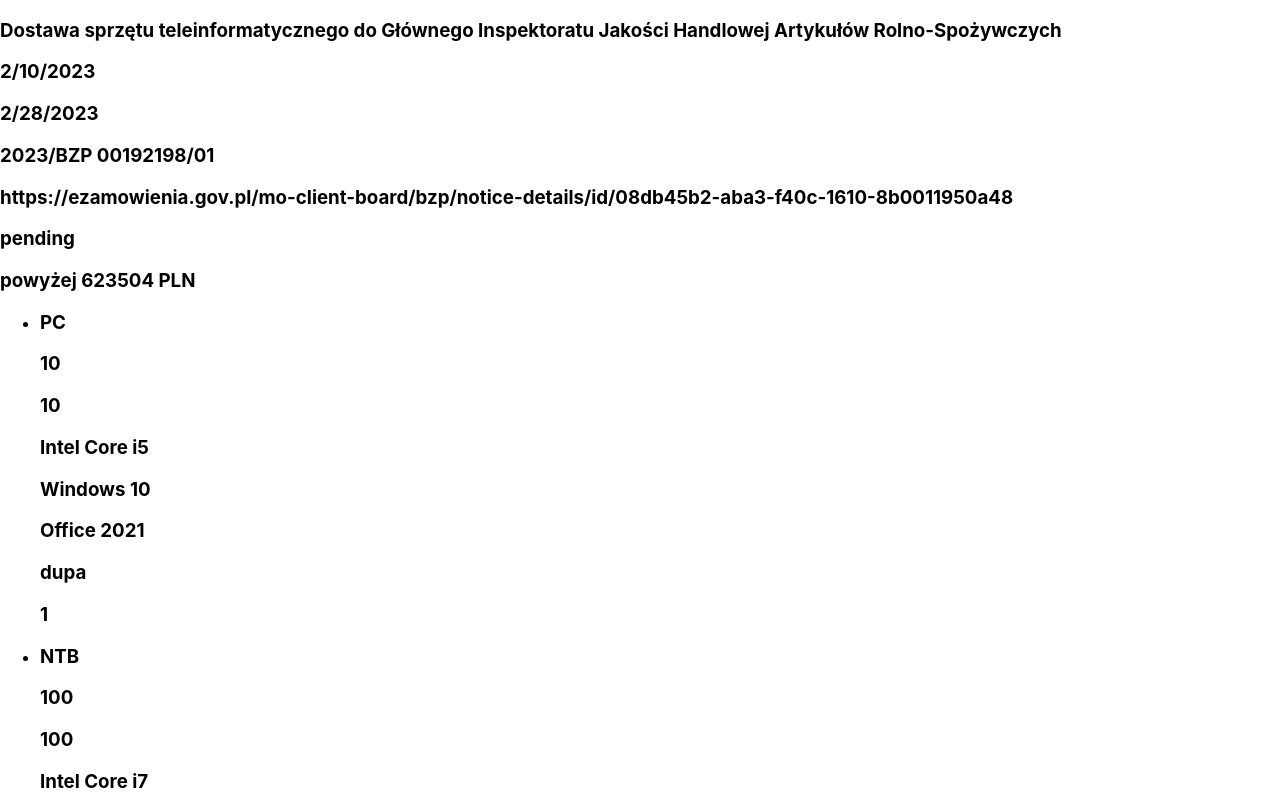
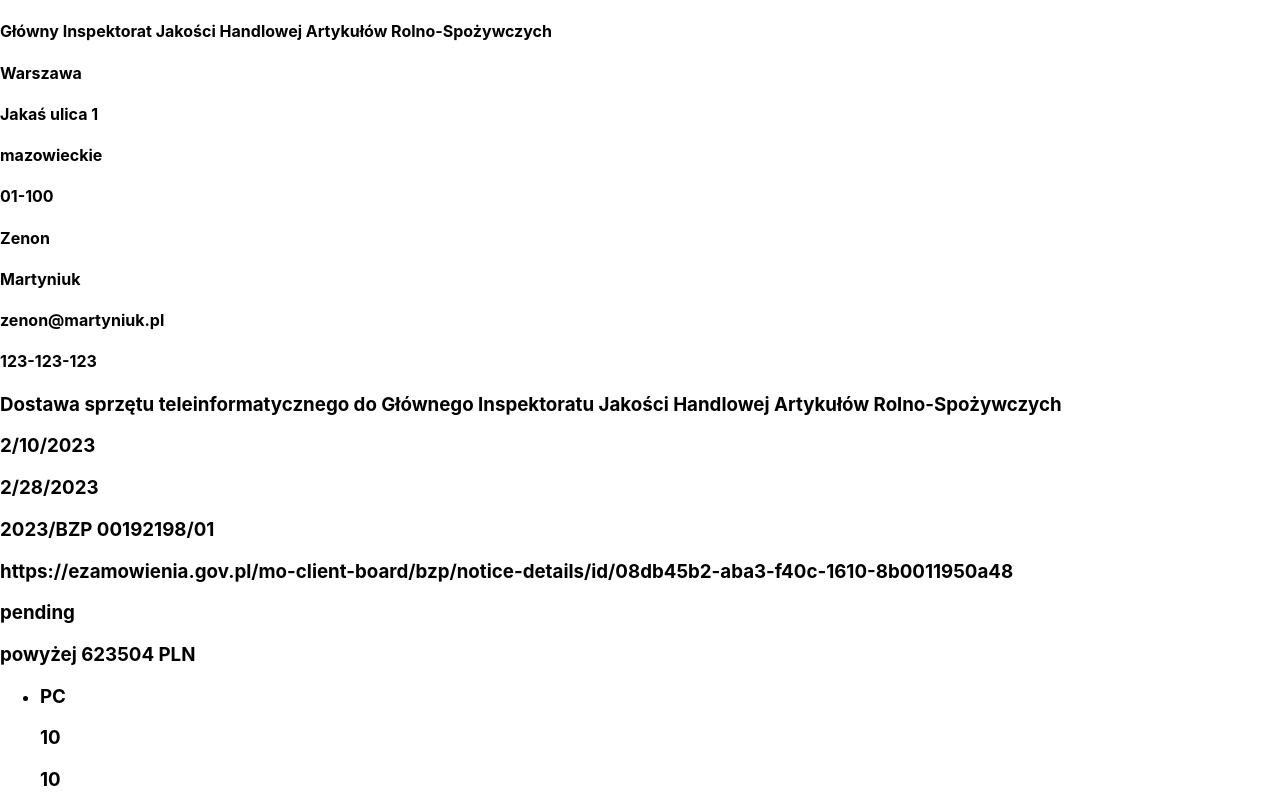
Before and after one commit to JankesMateusz/tendersApp-front, a React (Create React App) app: page / in a window 1280 px wide. Shown: the top 800 px of the page. Built offline with nearby package versions, Linux system fonts and the light colour scheme.

Commit message:
purchaser info added

```diff
--- a/src/App.tsx
+++ b/src/App.tsx
@@ -4,8 +4,32 @@
 import TenderItems from "./Components/TenderItems";
 import TenderM from "./Models/TenderModel";
 import Tender from "./Components/Tender";
+import PurchaserM from "./Models/PurchaserModel";
+import Purchaser from "./Components/Purchaser";
+import PersonOfContactM from "./Models/PersonOfContactModel";
+import PersonOfContact from "./Components/PersonOfContact";
 
 function App() {
+
+  let poc: PersonOfContactM = {
+    id: 1,
+    firstName: "Zenon",
+    lastName: "Martyniuk",
+    email: "zenon@martyniuk.pl",
+    email2: null,
+    phoneNumber: "123-123-123",
+    fax: null
+  }
+
+  let purchaser: PurchaserM = {
+    id: 1,
+    officialName: "Główny Inspektorat Jakości Handlowej Artykułów Rolno-Spożywczych",
+    city: "Warszawa",
+    address: "Jakaś ulica 1",
+    province: "mazowieckie",
+    zipCode: "01-100"
+  }
+
   let tender: TenderM = {
     id: 1,
     title:
@@ -49,6 +73,12 @@
   return (
     <div>
       <span>
+        <Purchaser purchaser={purchaser}/>
+      </span>
+      <span>
+        <PersonOfContact contact={poc}/>
+      </span>
+      <span>
         <Tender tender={tender} />
       </span>
       <span>
--- /dev/null
+++ b/src/Components/PersonOfContact.tsx
@@ -0,0 +1,17 @@
+import React from "react";
+import PersonOfContactM from "../Models/PersonOfContactModel";
+
+const PersonOfContact: React.FC<{contact: PersonOfContactM}> = (props) => {
+    return (
+        <div>
+            <h4>{props.contact.firstName}</h4>
+            <h4>{props.contact.lastName}</h4>
+            <h4>{props.contact.email}</h4>
+            <h4>{props.contact.email2}</h4>
+            <h4>{props.contact.phoneNumber}</h4>
+            <h4>{props.contact.fax}</h4>
+        </div>
+    )
+}
+
+export default PersonOfContact;
--- /dev/null
+++ b/src/Components/Purchaser.tsx
@@ -0,0 +1,16 @@
+import React from "react";
+import PurchaserM from "../Models/PurchaserModel";
+
+const Purchaser: React.FC<{purchaser: PurchaserM}> = (props) => {
+    return (
+        <div>
+            <h4>{props.purchaser.officialName}</h4>
+            <h4>{props.purchaser.city}</h4>
+            <h4>{props.purchaser.address}</h4>
+            <h4>{props.purchaser.province}</h4>
+            <h4>{props.purchaser.zipCode}</h4>
+        </div>
+    )
+}
+
+export default Purchaser;
--- /dev/null
+++ b/src/Models/PersonOfContactModel.ts
@@ -0,0 +1,21 @@
+class PersonOfContactM {
+    id: number;
+    firstName: string | null;
+    lastName: string | null;
+    email: string;
+    email2: string | null;
+    phoneNumber: string;
+    fax: string | null;
+
+    constructor(id: number, firstName: string, lastName: string, email: string, email2: string, phoneNumber: string, fax: string) {
+        this.id = id,
+        this.firstName = firstName,
+        this.lastName = lastName,
+        this.email = email,
+        this.email2 = email2,
+        this.phoneNumber = phoneNumber,
+        this.fax = fax;
+    }
+}
+
+export default PersonOfContactM;
--- /dev/null
+++ b/src/Models/PurchaserModel.ts
@@ -0,0 +1,19 @@
+class PurchaserM {
+    id: number;
+    officialName: string;
+    city: string;
+    address: string;
+    province: string;
+    zipCode: string;
+
+    constructor(id: number, officialName: string, city: string, address: string, province: string, zipCode: string){
+        this.id = id;
+        this. officialName = officialName;
+        this.city = city;
+        this.address = address;
+        this.province = province;
+        this.zipCode = zipCode;
+    }
+}
+
+export default PurchaserM;
```
